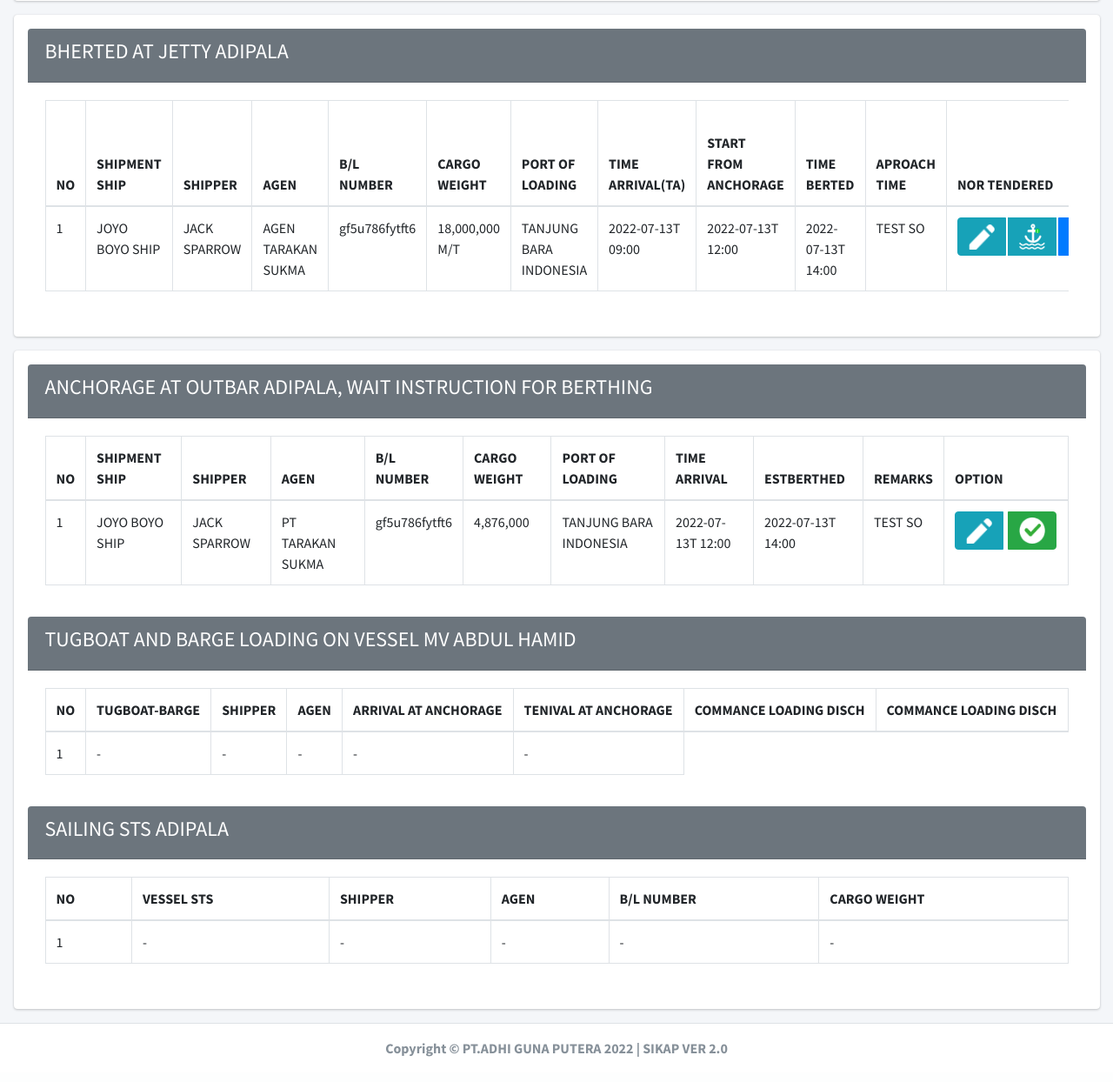
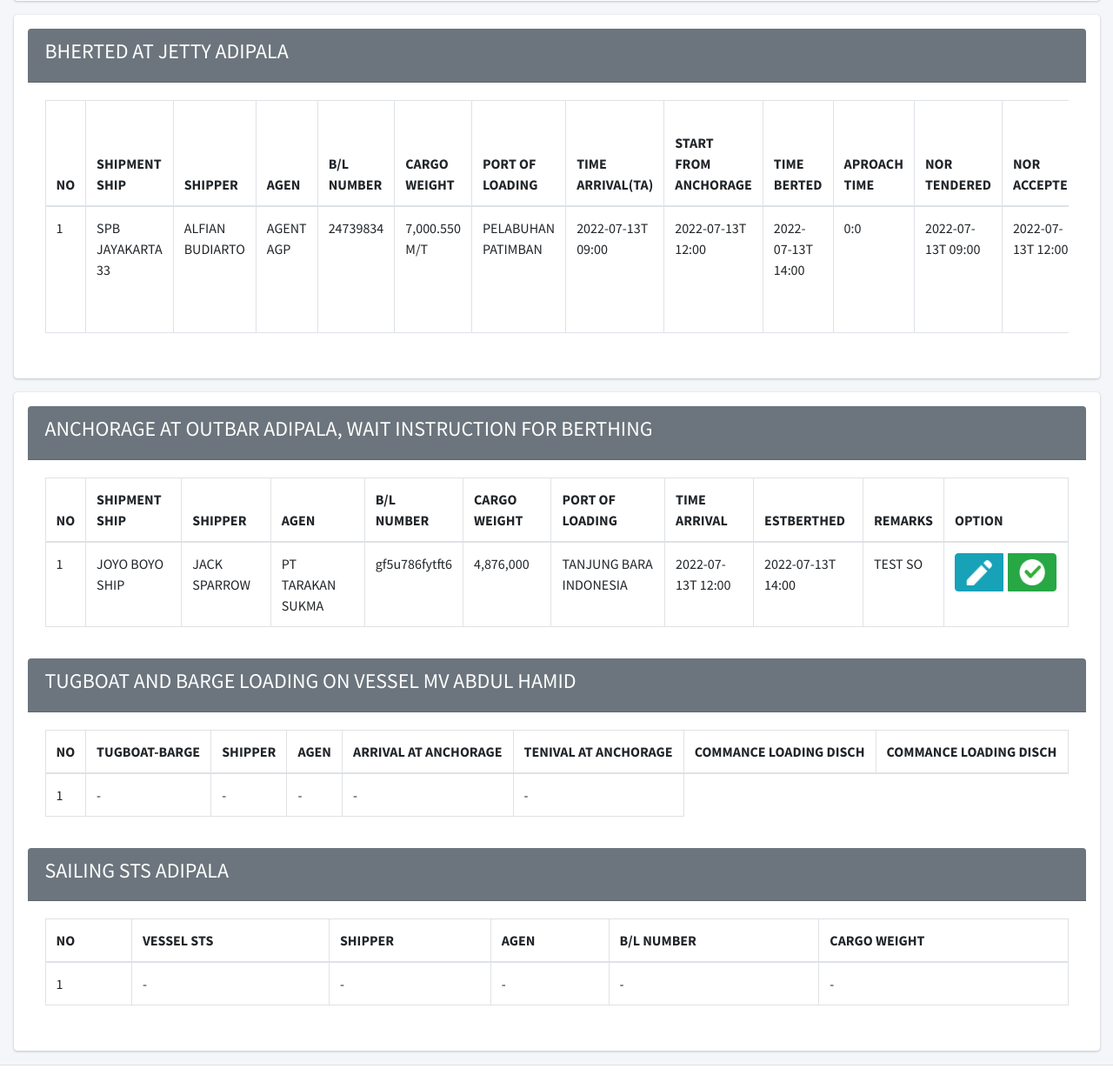
Before and after one commit to TEDA-Programmer/new_sikap, a Flask app: page /line-up in a window 1280 px wide. Shown: the part 789-2033 px from the top of the page at 87% size. Before the commit the page ends 2004 px from the top, so only its background shows below. Run offline with Flask 2, Linux system fonts and the light colour scheme; some libraries are stand-ins or nearby versions.

Commit message:
Update Content Again

```diff
--- a/_app/templates/line_up.html
+++ b/_app/templates/line_up.html
@@ -27,7 +27,6 @@
                 <div class="card-body">
                     <div class="table-responsive">
                         <table id="myTable" class="table table-bordered">
-
                             <thead>
                             <tr>
                                 <th>NO</th>
@@ -62,16 +61,18 @@
                                 <td>TEST SO</td>
                                 <td>
                                     <div class="btn-group">
-                                        <a href="" class="btn btn-info" data-toggle="modal"
+                                        <a href="" class="btn btn-lg" data-toggle="modal"
                                            data-target="#modal-xl"><img class="img-sm"
-                                                                        src="{{ url_for('static', filename='images/Vector.png') }}"
+                                                                        src="{{ url_for('static', filename='images/ic_pen.png') }}"
                                                                         alt=""></a>&nbsp;
-                                        <a href="" class="btn btn-danger"><img class="img-sm"
-                                                                               src="{{ url_for('static', filename='images/icon_30.png') }}"
-                                                                               alt=""></a>&nbsp;
-                                        <a href="" class="btn btn-success"><img class="img-sm"
-                                                                                src="{{ url_for('static', filename='images/icon_25.png') }}"
-                                                                                alt=""></a>
+                                        <a href="" class="btn btn-lg" data-toggle="modal"
+                                           data-target="#modal-xl"><img class="img-sm"
+                                                                        src="{{ url_for('static', filename='images/ic_act.png') }}"
+                                                                        alt=""></a>&nbsp;
+                                        <a href="" class="btn btn-lg" data-toggle="modal"
+                                           data-target="#modal-xl"><img class="img-sm"
+                                                                        src="{{ url_for('static', filename='images/ic_checklis.png') }}"
+                                                                        alt=""></a>&nbsp;
                                     </div>
                                 </td>
                             </tr>
@@ -113,28 +114,34 @@
                             <tbody>
                             <tr>
                                 <td>1</td>
-                                <td>JOYO BOYO SHIP</td>
-                                <td>JACK SPARROW</td>
-                                <td>AGEN TARAKAN SUKMA</td>
-                                <td>gf5u786fytft6</td>
-                                <td>18,000,000 M/T</td>
-                                <td>TANJUNG BARA INDONESIA</td>
+                                <td>SPB JAYAKARTA 33</td>
+                                <td>ALFIAN BUDIARTO</td>
+                                <td>AGENT AGP</td>
+                                <td>24739834</td>
+                                <td>7,000.550 M/T</td>
+                                <td>PELABUHAN PATIMBAN</td>
                                 <td>2022-07-13T 09:00</td>
                                 <td>2022-07-13T 12:00</td>
                                 <td>2022-07-13T 14:00</td>
-                                <td>TEST SO</td>
+                                <td>0:0</td>
+                                <td>2022-07-13T 09:00</td>
+                                <td>2022-07-13T 12:00</td>
+                                <td>2022-07-13T 14:00</td>
+                                <td>2022-11-10</td>
+                                <td>2022-11-10</td>
+                                <td>Commenced Dishcharge, Day 1, tgl: 05 Juli 2022 Shift 3</td>
                                 <td>
                                     <div class="btn-group">
-                                        <a href="" class="btn btn-info" data-toggle="modal"
+                                        <a href="" class="btn btn-info btn-sm" data-toggle="modal"
                                            data-target="#modal-xl"><img class="img-sm"
                                                                         src="{{ url_for('static', filename='images/Vector.png') }}"
                                                                         alt=""></a>&nbsp;
-                                        <a href="" class="btn btn-info"><img class="img-sm"
-                                                                             src="{{ url_for('static', filename='images/icon_31.png') }}"
-                                                                             alt=""></a>&nbsp;
-                                        <a href="" class="btn btn-primary"><img class="img-sm"
-                                                                                src="{{ url_for('static', filename='images/icon_32.png') }}"
-                                                                                alt=""></a>
+                                        <a href="" class="btn btn-info btn-sm"><img class="img-sm"
+                                                                                    src="{{ url_for('static', filename='images/icon_31.png') }}"
+                                                                                    alt=""></a>&nbsp;
+                                        <a href="" class="btn btn-primary btn-sm"><img class="img-sm"
+                                                                                       src="{{ url_for('static', filename='images/icon_32.png') }}"
+                                                                                       alt=""></a>
                                     </div>
                                 </td>
                             </tr>
```
Also changed, not shown: _app/static/images/ic_act.png (added), _app/static/images/ic_checklis.png (added), _app/static/images/ic_pen.png (added).
